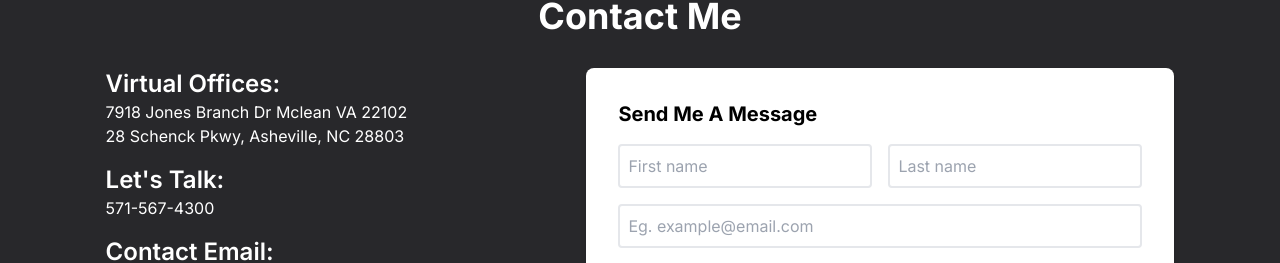
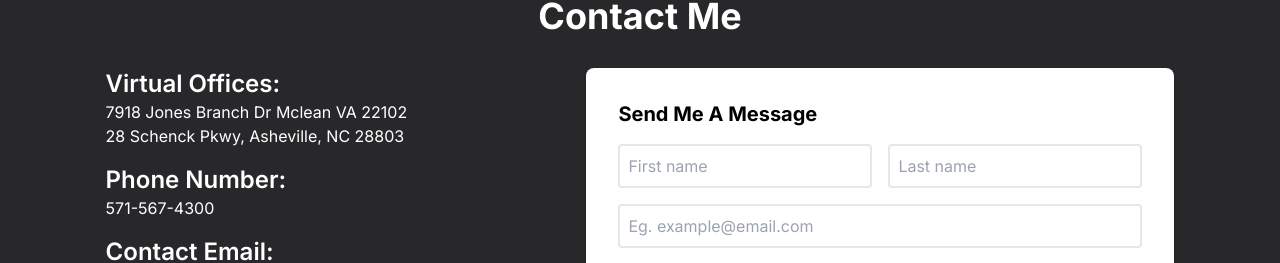
Before and after one commit to deflatedDbug/blockchaintax, a Next.js app: page / in a window 1280 px wide. Shown: the part 1742-2005 px from the top of the page. Built offline with nearby package versions, Linux system fonts and the light colour scheme.

Commit message:
eslint error

```diff
--- a/components/contact.tsx
+++ b/components/contact.tsx
@@ -13,7 +13,7 @@
               <p>28 Schenck Pkwy, Asheville, NC 28803</p>
             </div>
             <div className="mb-4">
-              <h2 className="text-2xl font-semibold">Let's Talk:</h2>
+              <h2 className="text-2xl font-semibold">Phone Number:</h2>
               <p>571-567-4300</p>
             </div>
             <div className="mb-4">
```
